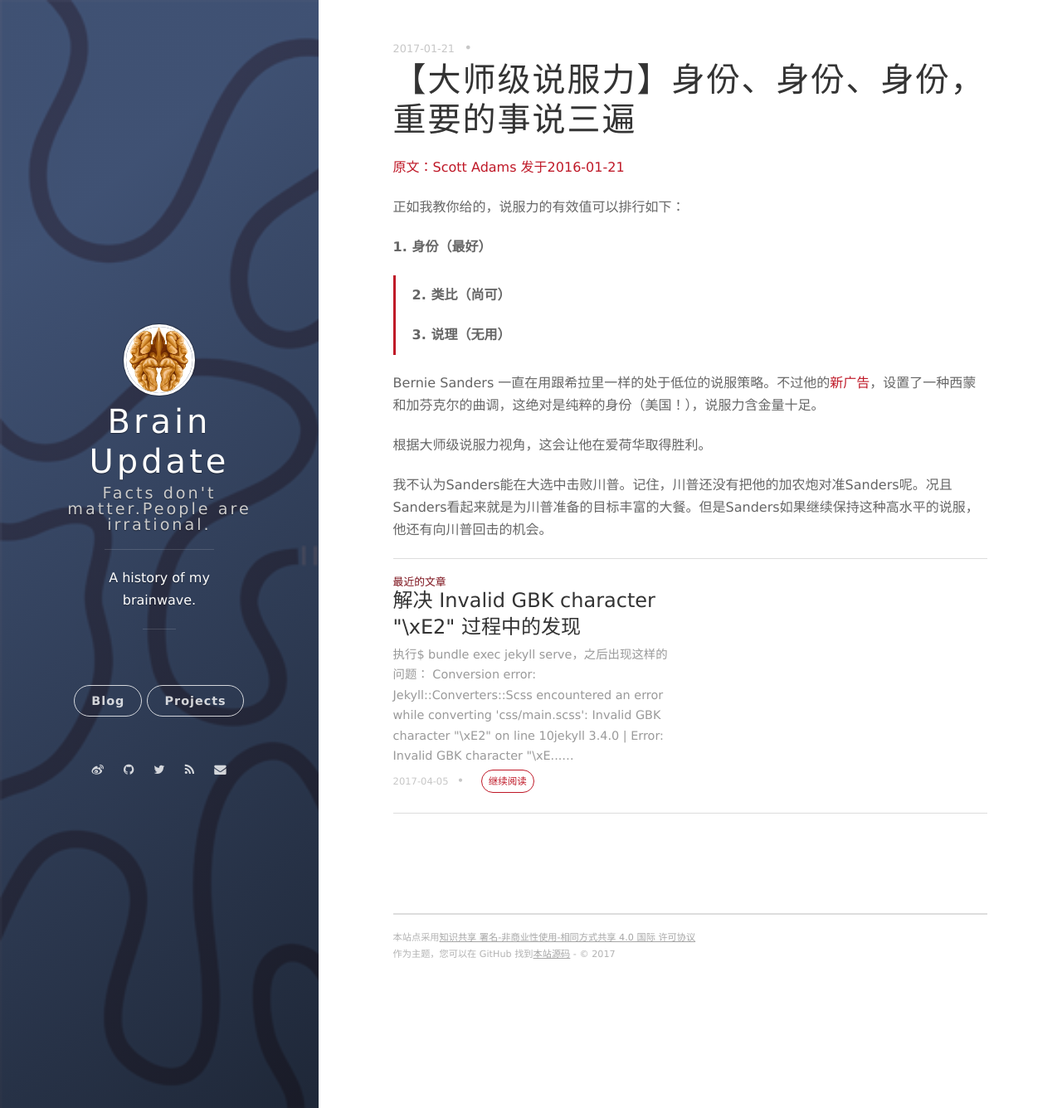
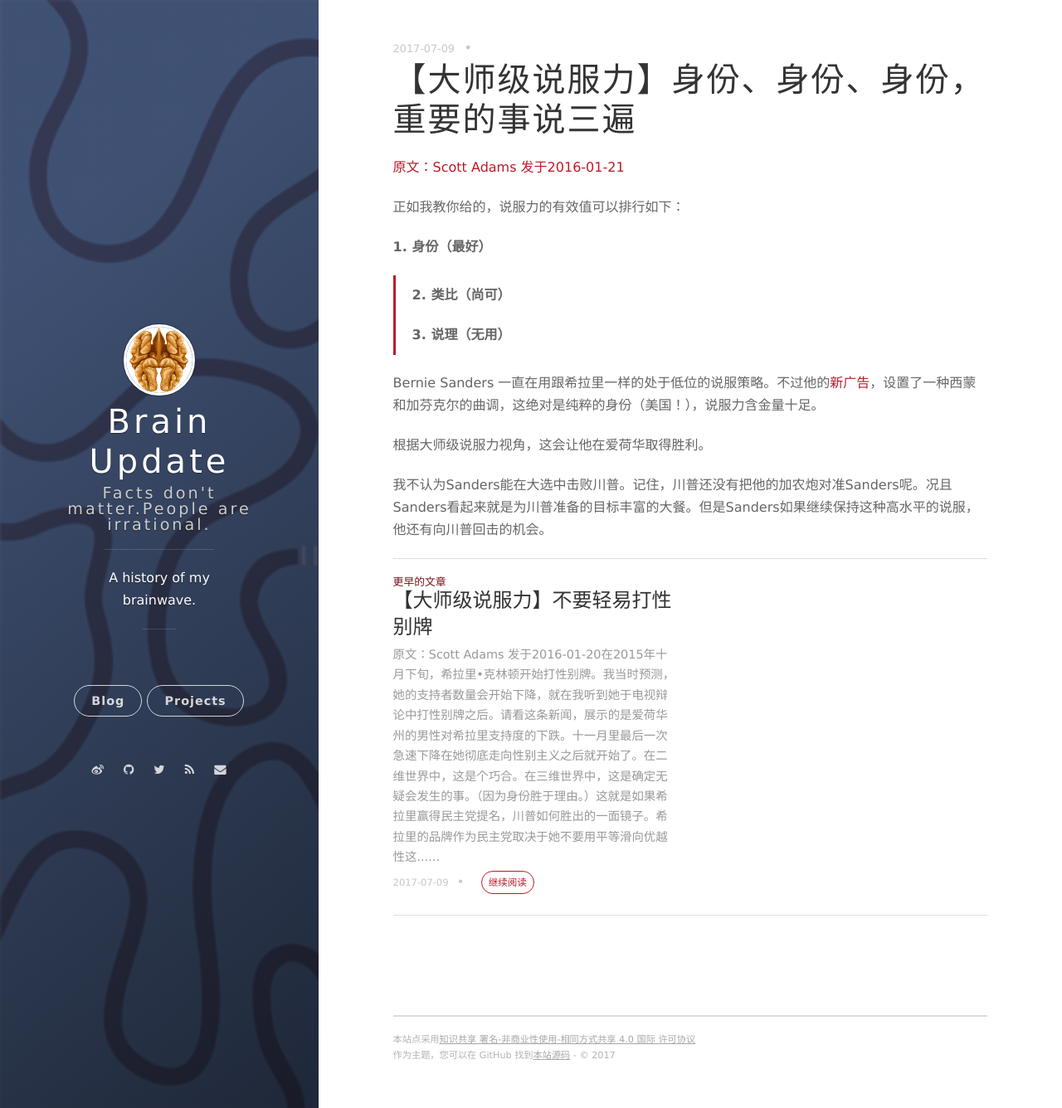
Before and after one commit to iwomen/iwomen.github.io, a Jekyll site: the page built from _posts/2017-07-09-the-ranks-of-persuasion.md, in a window 1280 px wide and 1336 px high. Shown: the whole window at 83% size. Built offline with Jekyll 4.4.1, drawn with Linux system fonts in a browser that asks for light colours; nearby versions of some CDN libraries; our own code applies the rules of GitHub Pages for plain Markdown files; comment, search, counter and statistics services are not loaded.

Commit message:
Update 2017-07-09-the-ranks-of-persuasion.md

```diff
--- a/_posts/2017-07-09-the-ranks-of-persuasion.md
+++ b/_posts/2017-07-09-the-ranks-of-persuasion.md
@@ -1,7 +1,7 @@
 ---
 playout: post
 title: 【大师级说服力】身份、身份、身份，重要的事说三遍
-date: 2017-01-21
+date: 2017-07-09
 ---
 
  [原文：Scott Adams  发于2016-01-21][1]
```
